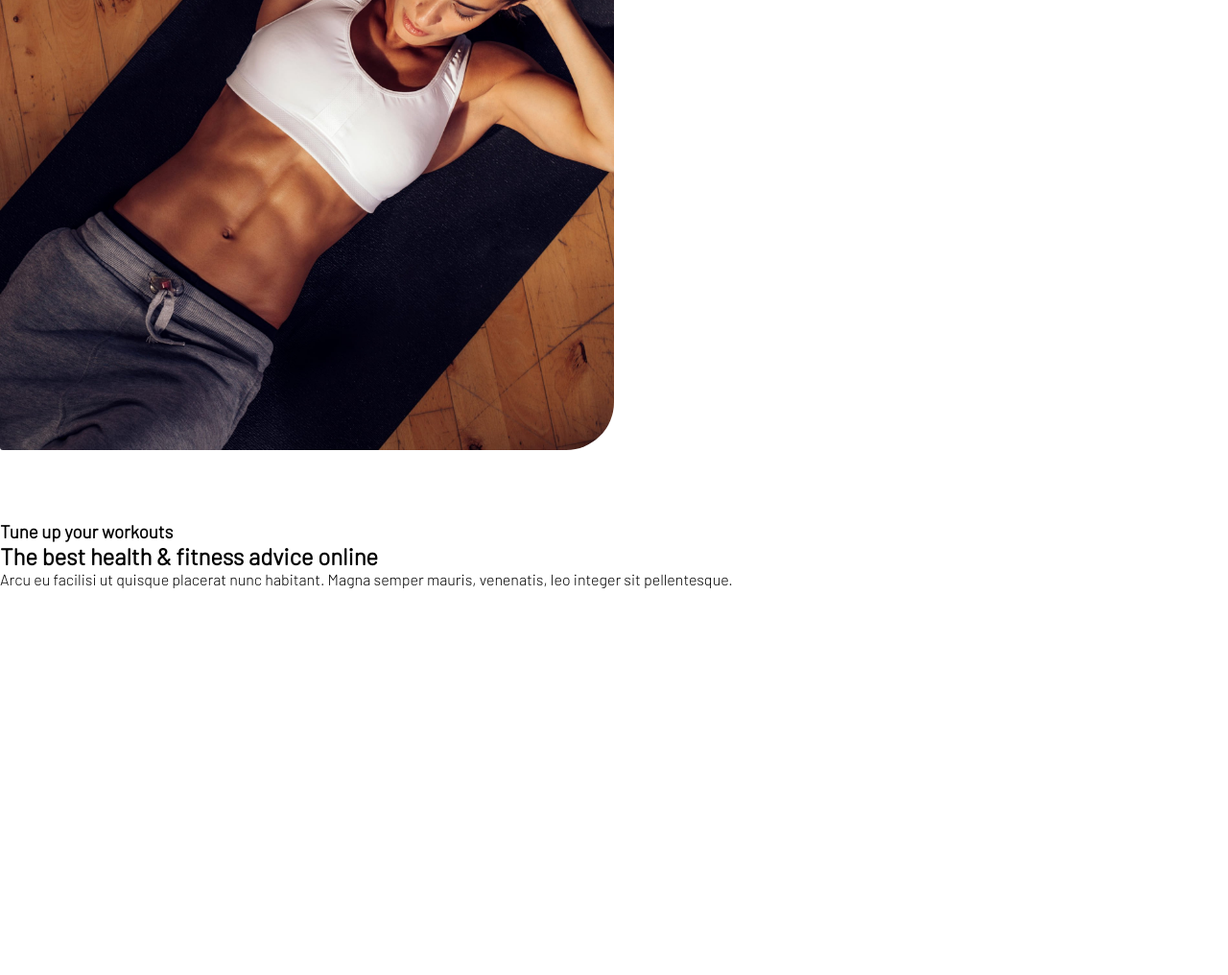
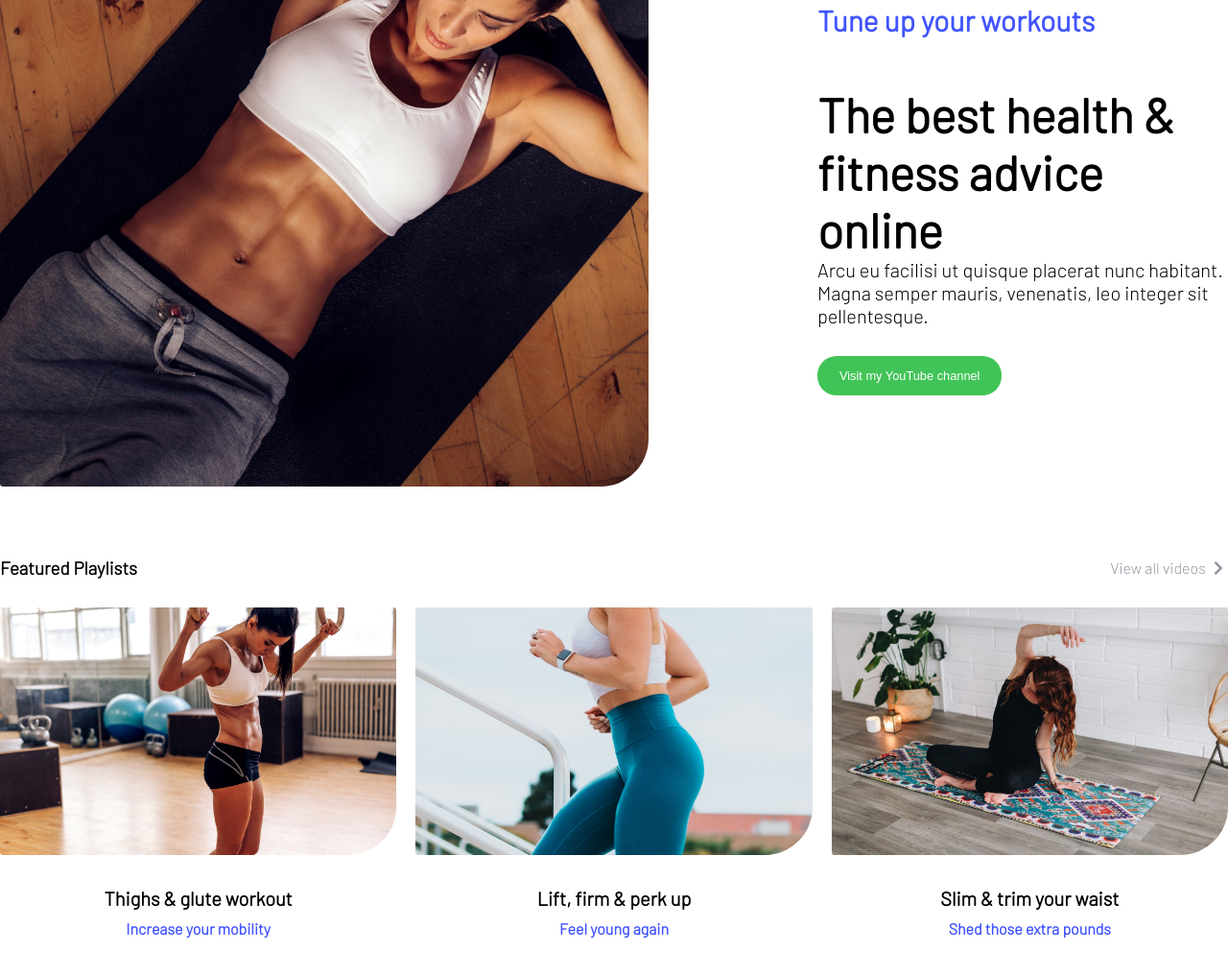
Before and after one commit to roy-naim/proj-html-vuejs, a website: page index.html in a window 1280 px wide. Shown: the part 1714-2730 px from the top of the page at 96% size. Before the commit the page ends 2327 px from the top, so only its background shows below. Drawn offline with nearby package versions, Linux system fonts and the light colour scheme.

Commit message:
section 3 updated

```diff
--- a/index.html
+++ b/index.html
@@ -85,7 +85,8 @@
 
       <!-- SECTION 2 -->
       <section class="section-2">
-        <div class="card flex">
+        <div class="flex">
+          <div class="card">
             <div class="box-sect2">
               <img src="./assets/img/woman-pushup.jpg" alt="woman-push">
             </div>
@@ -94,6 +95,36 @@
             <h3>Tune up your workouts</h3>
             <h1>The best health & fitness advice online</h1>
             <p>Arcu eu facilisi ut quisque placerat nunc habitant. Magna semper mauris, venenatis, leo integer sit pellentesque.</p>
+            <button class="btn btn-newgreen my-30" type="button">Visit my YouTube channel</button>
+          </div>
+        </div>
+        <div class="container">
+          <div class="feature flex-spacebet">
+            <h3>Featured Playlists</h3>
+            <p><a href="">View all videos <i class="fas fa-chevron-right"></i></a></p>
+          </div>
+          <div class="flex my-30 text-center">
+            <div class="video-sect2"><a href="#">
+              <img src="./assets/img/video1-2x.jpg" alt="box1">
+              <h4>Thighs & glute workout</h4>
+              <p>Increase your mobility</p>
+            </a>
+
+            </div>
+            <div class="video-sect2 mx-20"><a href="#">
+              <img src="./assets/img/video2-2x.jpg" alt="box2">
+              <h4>Lift, firm & perk up</h4>
+              <p>Feel young again</p>
+            </a>
+            </div>
+            <div class="video-sect2"><a href="#">
+              <img src="./assets/img/video3-2x.jpg" alt="box3">
+              <h4>Slim & trim your waist</h4>
+              <p>Shed those extra pounds</p>
+            </a>
+            </div>
+          </div>
+
         </div>
       </section>
 
--- a/src/partials/_common.scss
+++ b/src/partials/_common.scss
@@ -49,6 +49,10 @@ i {
     border: 3px solid white;
     border-color: #2c2a35;
   }
+  &.btn-newgreen {
+    background-color: #41C457;
+    color: white;
+  }
 }
 
 .mx-20 {
--- a/src/partials/_main.scss
+++ b/src/partials/_main.scss
@@ -39,15 +39,50 @@
 }
 
 .section-2 {
+  margin-bottom: 120px;
   .card {
     position: relative;
     top: -70px;
     & .box-sect2 {
-      width: calc(100% / 2);
+      width: calc(100% / 2 + 250px);
+      height: 100%;
       img {
         width: 100%;
         border-radius: 3px 3px 50px 3px;
       }
     }
+
+  }
+  .text-sect2 {
+    // margin-right: 50px;
+    h3 {
+      font-size: 30px;
+      margin-bottom: 50px;
+      color: #4154fe;
+    }
+    h1 {
+      font-size: 50px;
+    }
+    p {
+     font-size: 20px;
+    }
+  }
+
+  .video-sect2 {
+    width: calc(100% / 3 - 10px);
+    img {
+      width: 100%;
+      border-radius: 3px 3px 50px 3px;
+      margin-bottom: 30px;
+    }
+    h4 {
+      font-size: 20px;
+      margin-bottom: 10px;
+      color: #000;
+    }
+    p {
+      color: #4154fe;
+      font-weight: bold;
+    }
   }
 }
```
Also changed, not shown: assets/css/master.css, assets/img/video1-2x.jpg (added), assets/img/video2-2x.jpg (added), assets/img/video3-2x.jpg (added). Lines whose indentation alone changed are shown as unchanged.
